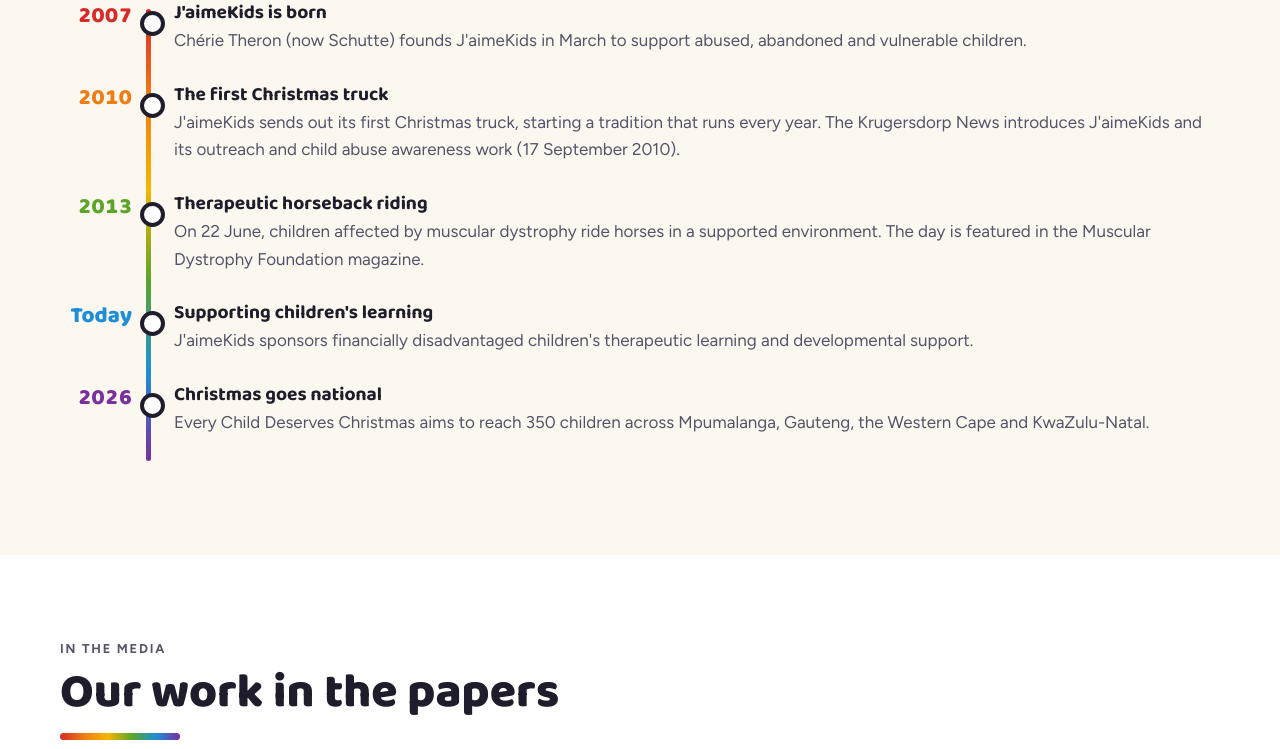
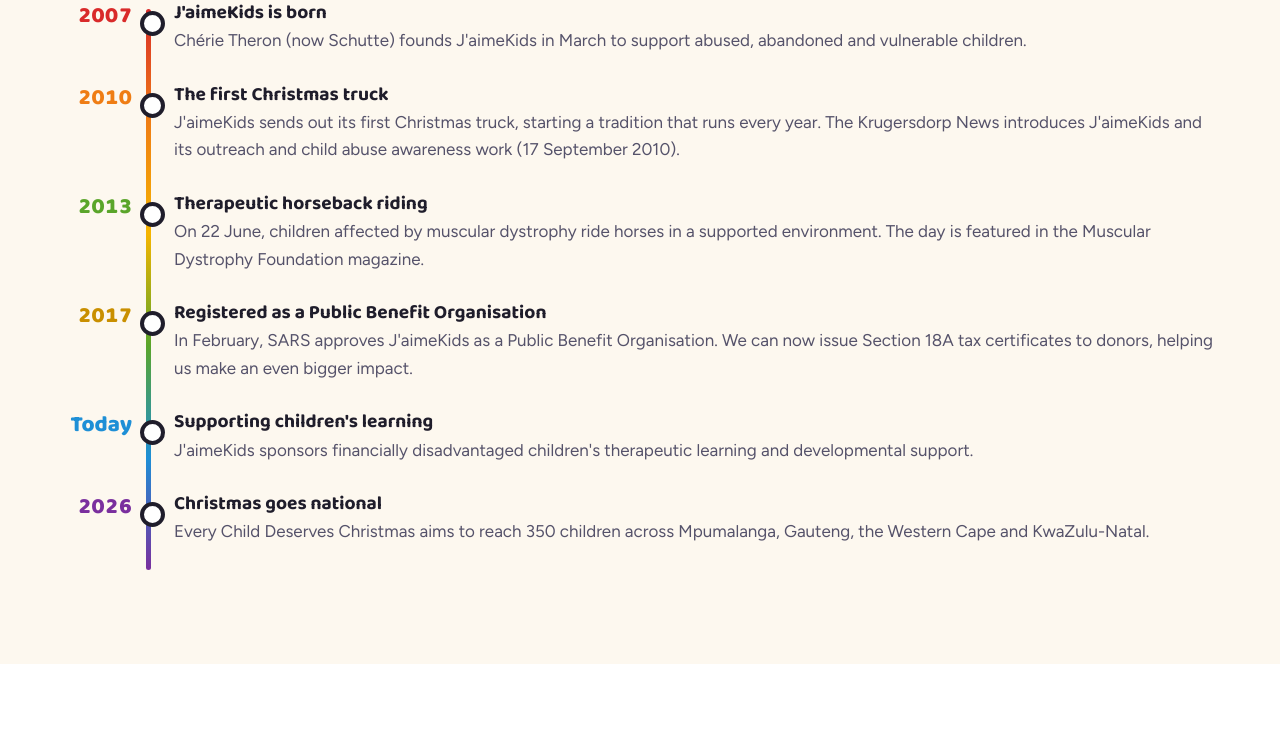
Before and after one commit to rscsnb-png/jaimekids, a plain HTML site: page index.html in a window 1280 px wide. Shown: the part 4896-5645 px from the top of the page. Drawn offline with Linux system fonts and the light colour scheme.

Commit message:
Add 2017 PBO registration to the timeline
Co-Authored-By: Claude Opus 5.5 <noreply@anthropic.com>
Claude-Session: https://claude.ai/code/session_01776D8UFETMR7gMuB8QfUgZ

```diff
--- a/index.html
+++ b/index.html
@@ -399,6 +399,7 @@ footer .logo{width:96px;height:96px;border-radius:50%;margin-bottom:14px}
         <li><span class="yr" style="color:var(--red)">2007</span><div><h3>J'aimeKids is born</h3><p>Chérie Theron (now Schutte) founds J'aimeKids in March to support abused, abandoned and vulnerable children.</p></div></li>
         <li><span class="yr" style="color:var(--orange)">2010</span><div><h3>The first Christmas truck</h3><p>J'aimeKids sends out its first Christmas truck, starting a tradition that runs every year. The Krugersdorp News introduces J'aimeKids and its outreach and child abuse awareness work (17 September 2010).</p></div></li>
         <li><span class="yr" style="color:var(--green)">2013</span><div><h3>Therapeutic horseback riding</h3><p>On 22 June, children affected by muscular dystrophy ride horses in a supported environment. The day is featured in the Muscular Dystrophy Foundation magazine.</p></div></li>
+        <li><span class="yr" style="color:#c98f00">2017</span><div><h3>Registered as a Public Benefit Organisation</h3><p>In February, SARS approves J'aimeKids as a Public Benefit Organisation. We can now issue Section 18A tax certificates to donors, helping us make an even bigger impact.</p></div></li>
         <li><span class="yr" style="color:var(--blue)">Today</span><div><h3>Supporting children's learning</h3><p>J'aimeKids sponsors financially disadvantaged children's therapeutic learning and developmental support.</p></div></li>
         <li><span class="yr" style="color:var(--purple)">2026</span><div><h3>Christmas goes national</h3><p>Every Child Deserves Christmas aims to reach 350 children across Mpumalanga, Gauteng, the Western Cape and KwaZulu-Natal.</p></div></li>
       </ol>
```
